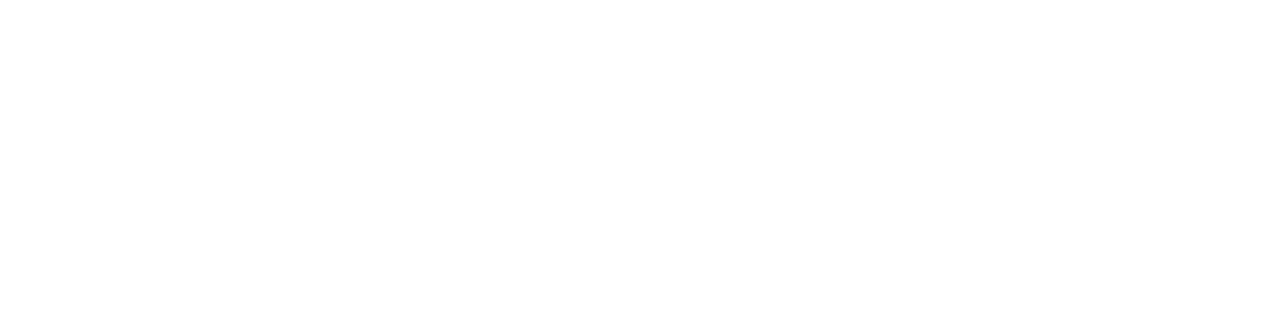
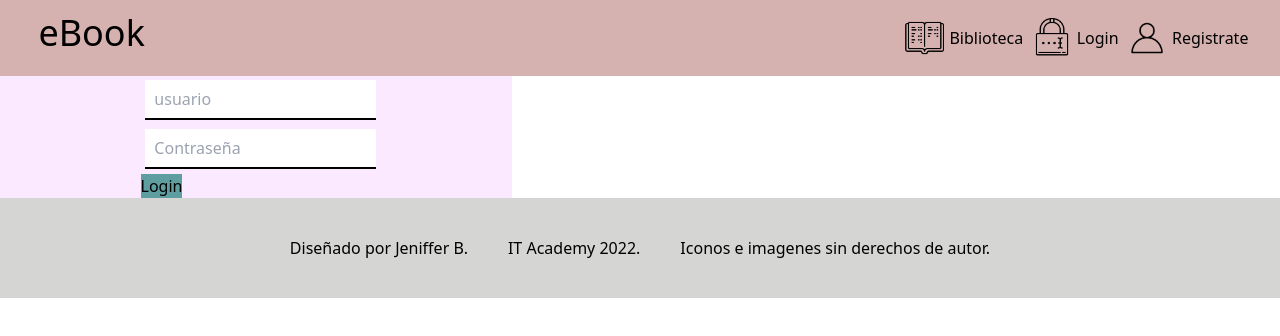
Before and after one commit to Jeniffer-B/ebook-reader, a Nuxt app: page /loginForm in a window 1280 px wide. Before the commit this address had no page. Shown: the top 336 px of the page. Built offline with nearby package versions, Linux system fonts and the light colour scheme.

Commit message:
create-login-form

```diff
--- a/components/IconsMenuNav.vue
+++ b/components/IconsMenuNav.vue
@@ -6,7 +6,9 @@
     </div>
     <div>
       <img src="../static/icons/contraseña.png">
-      <p>{{ loginText }}</p>
+      <NuxtLink to="/loginForm">
+        {{ loginText }}
+      </NuxtLink>
     </div>
     <div>
       <img src="../static/icons/user.png">
--- a/components/MyNav.vue
+++ b/components/MyNav.vue
@@ -1,10 +1,10 @@
 <template>
   <div class="navHome">
-    <h1 class="text-4xl">
-      eBook
-    </h1>
-    <div class="navspace" />
-    <IconsMenuNav />
+    <NuxtLink to="/">
+      <h1 class="text-4xl">eBook </h1>
+    </NuxtLink>
+  <div class="navspace" />
+  <IconsMenuNav />
   </div>
 </template>
 <script>
--- /dev/null
+++ b/pages/loginForm.vue
@@ -0,0 +1,94 @@
+<template>
+  <div>
+    <MyNav />
+    <div class="formContainer">
+      <div class="formBox">
+        <form id="myform" @submit.prevent="submitUser">
+          <div>
+            <input
+              v-model="user"
+              type="text"
+              required="required"
+              minlength="5"
+              :nombre="'Usuario'"
+              placeholder="usuario"
+            >
+          </div>
+          <div>
+            <input
+              v-model="password"
+              type="password"
+              required="required"
+              autocomplete="new-password"
+              :nombre="'Contraseña'"
+              placeholder="Contraseña"
+            >
+          </div>
+          <button
+            type="submit"
+            value="userLogin"
+          >
+            Login
+          </button>
+        </form>
+      </div>
+    </div>
+    <Footer />
+  </div>
+</template>
+<script>
+import MyNav from '@/components/MyNav.vue'
+import Footer from '@/components/Footer.vue'
+
+export default {
+  name: 'loginForm',
+  components: {
+    MyNav,
+    Footer
+  },
+  data(){
+    return {
+      user: "",
+      password: "",
+    }
+  },
+  methods: {
+    submitUser() {
+      this.loginUser()
+    },
+    loginUser() {
+      if(this.$store.state.users.find(
+        user => user.user === this.user && user.password === this.password)) {
+          console.log("usuario" + " " + this.user + " " + " logeado")
+          this.$store.state.userLogged = true
+        } else{
+          alert('usurio no encontrado')
+        }
+    }
+
+  }
+}
+</script>
+<style scoped>
+    .formContainer{
+    display: flex;
+    flex-direction: column;
+    width: 40%;
+    height: auto;
+    background-color: #FBEAFF;
+  }
+  .formBox{
+    display: flex;
+    justify-content: center;
+  }
+  input{
+    width: 100%;
+    height: 40px;
+    padding: 4% 4%;
+    margin: 2% 2%;
+    border-bottom: #000 2px solid;
+  }
+  button{
+    background-color: cadetblue;
+  }
+</style>
--- a/pages/registrationNewUser.vue
+++ b/pages/registrationNewUser.vue
@@ -1,5 +1,7 @@
 <template>
-  <div class="newUseContainerBox">
+  <div>
+    <MyNav />
+    <div class="newUserContainerBox">
       <div class="textInformationNewUser">
         <p>
           Lorem ipsum dolor, sit amet consectetur adipisicing elit. Modi soluta quis eos, unde,
@@ -11,18 +13,20 @@
         </p>
       </div>
       <div class="formContainer">
-      <div v-if="submitted === true">
-        <strong>usuario creado!</strong>
+        <div v-if="formIsValid === false">
+          <strong>El formulario tiene algun error!</strong>
+        </div>
+        <div v-if="formIsValid === true">
+          <strong>Usuario creado correctamente!</strong>
         </div>
         <div class="formBox">
-        <form @submit.prevent="createNewUser">
+          <form id="myform" @submit.prevent="submitNewUserForm">
             <div>
               <input
                 v-model="name"
                 type="text"
                 required="required"
                 :nombre="'Nombre'"
-              :class="{'input-invalid': nameInput.isInvalid}"
                 placeholder="Nombre"
               >
             </div>
@@ -32,7 +36,6 @@
                 type="text"
                 required="required"
                 :nombre="'Apellidos'"
-              :class="{'input-invalid': subName.isInvalid}"
                 placeholder="Apellidos"
               >
             </div>
@@ -73,11 +76,6 @@
                 :nombre="'ConfirmarContraseña'"
                 placeholder="Confirmar contraseña"
               >
-            <p
-              v-if="confirmPassword === !password"
-            >
-              La contraseña no coincide
-            </p>
             </div>
             <button
               type="submit"
@@ -89,70 +87,100 @@
         </div>
       </div>
     </div>
+    <Footer />
+  </div>
 </template>
 <script>
 export default {
   name: 'RegistrationNewUser',
   data () {
     return {
-      nameInput: {
-        value: '',
-      },
       name: '',
       subName: '',
       user: '',
       email: '',
       password: '',
       confirmPassword: '',
-      submitted: false,
+      formIsValid: null,
+      isActive: true,
+      hasError: false
     }
   },
   computed: {
 
   },
   methods: {
-    createNewUser () {
+    submitNewUserForm () {
       const newUser = {
-        nombre: this.name,
-        apellidos: this.subName,
-        usuario: this.user,
+        name: this.name,
+        subName: this.subName,
+        user: this.user,
         email: this.email,
-        password: this.password
+        password: this.password,
+        confirmPassword: this.confirmPassword
       }
       this.validateNewUserForm(newUser)
+      if (this.formIsValid !== false) {
+        this.formIsValid = true
+      }
+      if (this.formIsValid === true) {
+        this.createNewUser(newUser)
+      }
     },
-    validateNewUserForm(newUser) {
-      this.validateName(newUser.nombre)
-      this.validateSubname(newUser.apellidos)
-      this.validateSubname(newUser.usuario)
+    createNewUser (newUser) {
+      this.$store.dispatch('registeredUser', newUser)
+      console.log(newUser)
+    },
+    validateNewUserForm (newUser) {
+      this.validateName(newUser.name)
+      this.validateSubname(newUser.subName)
+      this.validateUsername(newUser.user)
       this.validateEmail(newUser.email)
       this.validatePassword(newUser.password)
+      this.validateConfirmPassword(newUser.confirmPassword, newUser.password)
     },
-    validateName(name) {
-      console.log(`validated name ${name}`)
-    },
-    validateSubname(subname) {
-      console.log(`validated name ${subname}`)
-    },
-    validateUsername(username) {
-      console.log(`validated name ${username}`)
-    },
-    validateEmail(email) {
-      console.log(`validated name ${email}`)
-    },
-    validatePassword(password) {
-      let regExp = /^(?=\w*\d)(?=\w*[A-Z])(?=\w*[a-z])\S{8,16}$/
-      regExp.test(this.password)
-      console.log(`validated name ${password}`)
+    validateName (name) {
+      if (name.length < 4) {
+        this.formIsValid = false
       }
     },
+    validateSubname (subName) {
+      if (subName.length < 4) {
+        this.formIsValid = false
+      }
+    },
+    validateUsername (user) {
+      if (user.length < 5) {
+        this.formIsValid = false
+      }
+    },
+    validateEmail (email) {
+      const regEx = /\S+@\S+\.\S+/
+      if (regEx.test(email) === false) {
+        this.formIsValid = false
+      }
+    },
+    validatePassword (password) {
+      const regExp = /^(?=\w*\d)(?=\w*[A-Z])(?=\w*[a-z])\S{8,16}$/
+      if (regExp.test(password) === false) {
+        this.formIsValid = false
+      }
+    },
+    validateConfirmPassword (password, confirmPassword) {
+      if (confirmPassword !== password) {
+        this.formIsValid = false
+      }
+    }
+  }
 }
 </script>
 <style scoped>
-  .newUseContainerBox{
+  .newUserContainerBox{
     display: flex;
     flex-wrap: wrap;
     justify-content: space-around;
+    margin-top: 5%;
+    height: 650px;
   }
   .textInformationNewUser{
     width: 40%;
--- a/store/index.js
+++ b/store/index.js
@@ -1,7 +1,9 @@
 export const state = () => ({
   bookSearchQuery: null,
   bookSearchResults: null,
-  totalResults: []
+  totalResults: [],
+  users: [],
+  userLogged: false
 })
 
 export const mutations = {
@@ -13,10 +15,21 @@
   },
   SET_TOTAL_BOOKS_RESEARCH (state, totalResults) {
     state.totalResults = totalResults
+  },
+  ADD_USER (state, newUser) {
+    state.users.push(newUser)
+    localStorage.setItem('users', JSON.stringify(state.users))
+  },
+  SET_USERS (state, users) {
+    state.users = users
+  },
+  LOGIN_USER (state) {
+    state.userLogged = true
   }
 }
 export const getters = {
-  bookSearchResults: state => state.bookSearchResults
+  bookSearchResults: state => state.bookSearchResults,
+  isUserLoggedIn: state => state.userLogged
 }
 export const actions = {
   async getBooksByTitle ({ commit, state }) {
@@ -38,5 +51,15 @@
         }
         commit('SET_BOOK_SEARCH_RESULTS', results)
       })
+  },
+  getUsers ({ commit }) {
+    const users = JSON.parse(localStorage.getItem('users'))
+    commit('SET_USERS', users)
+  },
+  estaUsuarioRegistrado ({ state }, email) {
+    return state.users.includes(email)
+  },
+  registeredUser ({ commit }, newUser) {
+    commit('ADD_USER', newUser)
   }
 }
```
Lines whose indentation alone changed are shown as unchanged.
